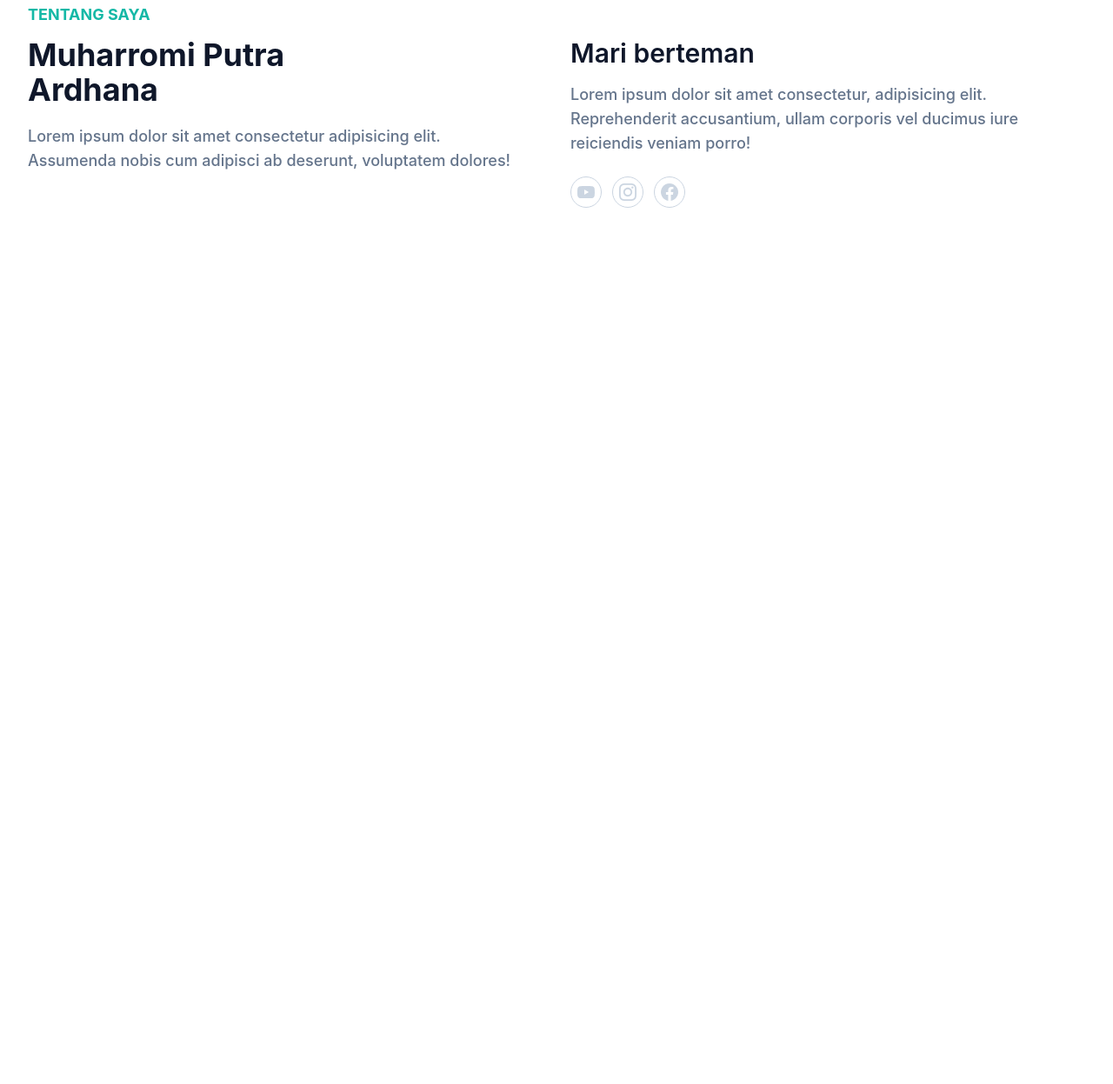
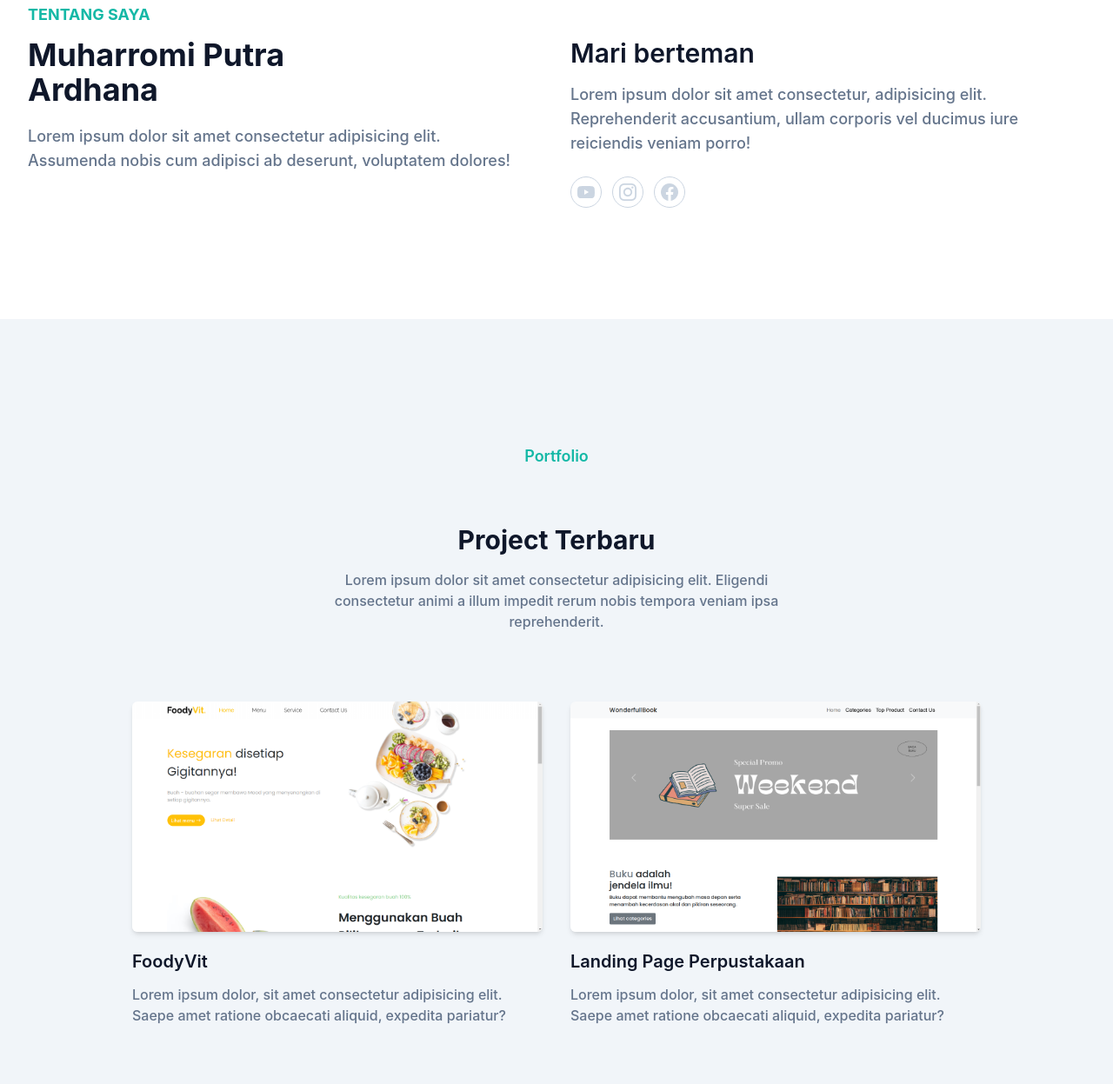
Before and after one commit to muharromi42/portofolio-tailwind, a website: page index.html in a window 1280 px wide. Shown: the part 898-2145 px from the top of the page at 87% size. Before the commit the page ends 1265 px from the top, so only its background shows below. Drawn offline with Linux system fonts and the light colour scheme.

Commit message:
section portfolio

```diff
--- a/index.html
+++ b/index.html
@@ -111,6 +111,50 @@
     </section>
     <!-- About section end -->
 
+    <!-- portfolio section start -->
+    <section id="portfolio" class="pt-36 pb-16 bg-slate-100">
+        <div class="container">
+            <div class="w-full px-4">
+                <div class="max-w-xl mx-auto text-center mb-16">
+                    <h4 class="font-semibold text-lg text-primary mb-16">Portfolio</h4>
+                    <h2 class="font-bold text-dark text-3xl mb-4">Project Terbaru</h2>
+                    <p class="font-medium text-md text-secondary">Lorem ipsum dolor sit amet consectetur adipisicing elit. Eligendi consectetur animi a illum impedit rerum nobis tempora veniam ipsa reprehenderit.</p>
+                </div>
+            </div>
+            <div class="w-full px-4 flex flex-wrap justify-center xl:w-10/12 xl:mx-auto">
+                <div class="mb-12 p-4 md:w-1/2">
+                    <div class="rounded-md shadow-md overflow-hidden">
+                        <img src="dist/img/project.png" alt="Project1" width="w-full">
+                    </div>
+                    <h3 class="font-semibold text-xl text-dark mt-5 mb-3">FoodyVit</h3>
+                    <p class="font-medium text-base text-secondary">Lorem ipsum dolor, sit amet consectetur adipisicing elit. Saepe amet ratione obcaecati aliquid, expedita pariatur?</p>
+                </div>
+                <div class="mb-12 p-4 md:w-1/2">
+                    <div class="rounded-md shadow-md overflow-hidden">
+                        <img src="dist/img/project2.png" alt="Project1" width="w-full">
+                    </div>
+                    <h3 class="font-semibold text-xl text-dark mt-5 mb-3">Landing Page Perpustakaan</h3>
+                    <p class="font-medium text-base text-secondary">Lorem ipsum dolor, sit amet consectetur adipisicing elit. Saepe amet ratione obcaecati aliquid, expedita pariatur?</p>
+                </div>
+                <!-- <div class="mb-12 p-4 md:w-1/2">
+                    <div class="rounded-md shadow-md overflow-hidden">
+                        <img src="dist/img/project.png" alt="Project1" width="w-full">
+                    </div>
+                    <h3 class="font-semibold text-xl text-dark mt-5 mb-3">FoodyVit</h3>
+                    <p class="font-medium text-base text-secondary">Lorem ipsum dolor, sit amet consectetur adipisicing elit. Saepe amet ratione obcaecati aliquid, expedita pariatur?</p>
+                </div> -->
+                <!-- <div class="mb-12 p-4 md:w-1/2">
+                    <div class="rounded-md shadow-md overflow-hidden">
+                        <img src="dist/img/project.png" alt="Project1" width="w-full">
+                    </div>
+                    <h3 class="font-semibold text-xl text-dark mt-5 mb-3">FoodyVit</h3>
+                    <p class="font-medium text-base text-secondary">Lorem ipsum dolor, sit amet consectetur adipisicing elit. Saepe amet ratione obcaecati aliquid, expedita pariatur?</p>
+                </div> -->
+            </div>
+        </div>
+    </section>
+    <!-- portfolio section end -->
+
     <script src="dist/js/script.js"></script>
 </body>
 </html>
```
Also changed, not shown: dist/img/project.png (added), dist/img/project2.png (added), dist/output.css.
